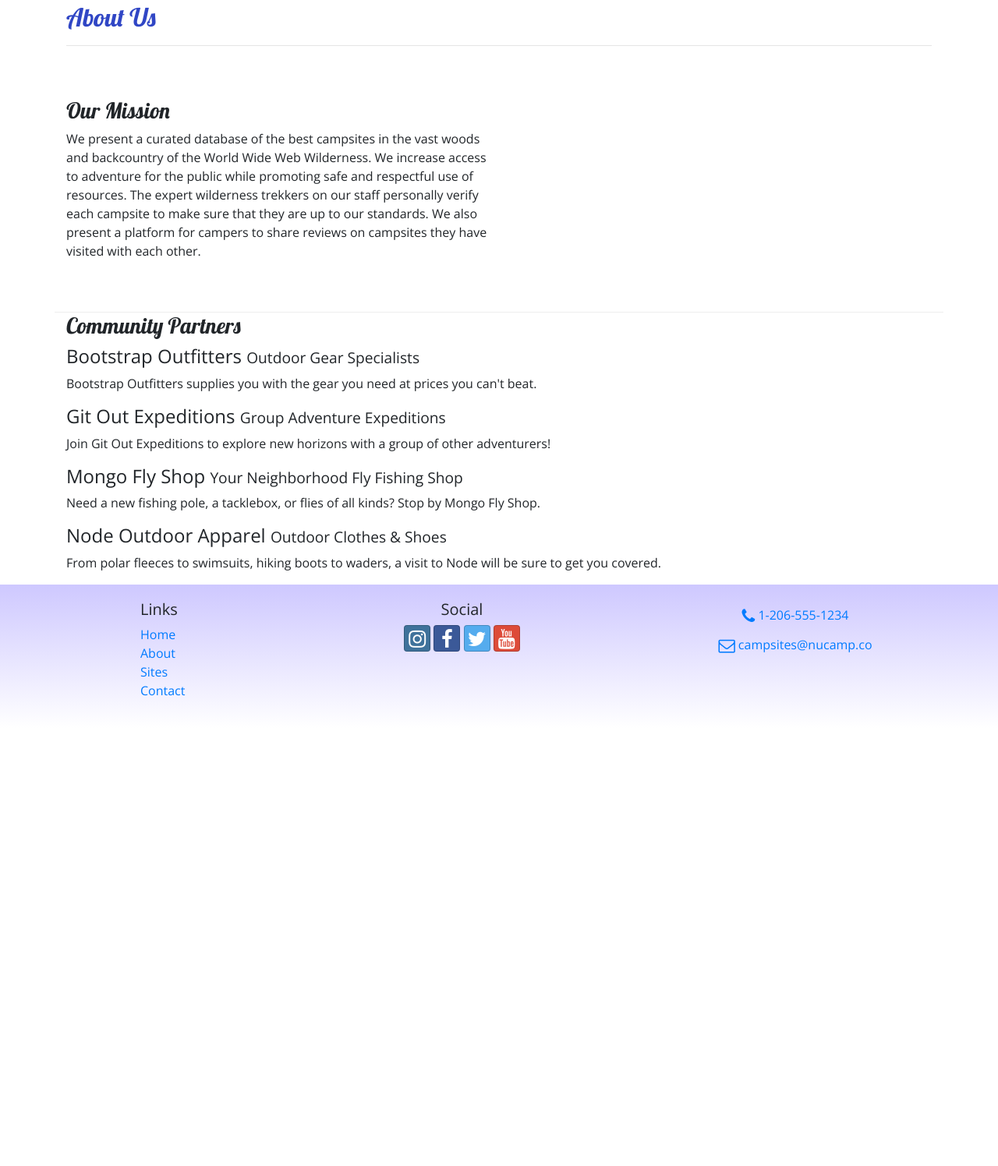
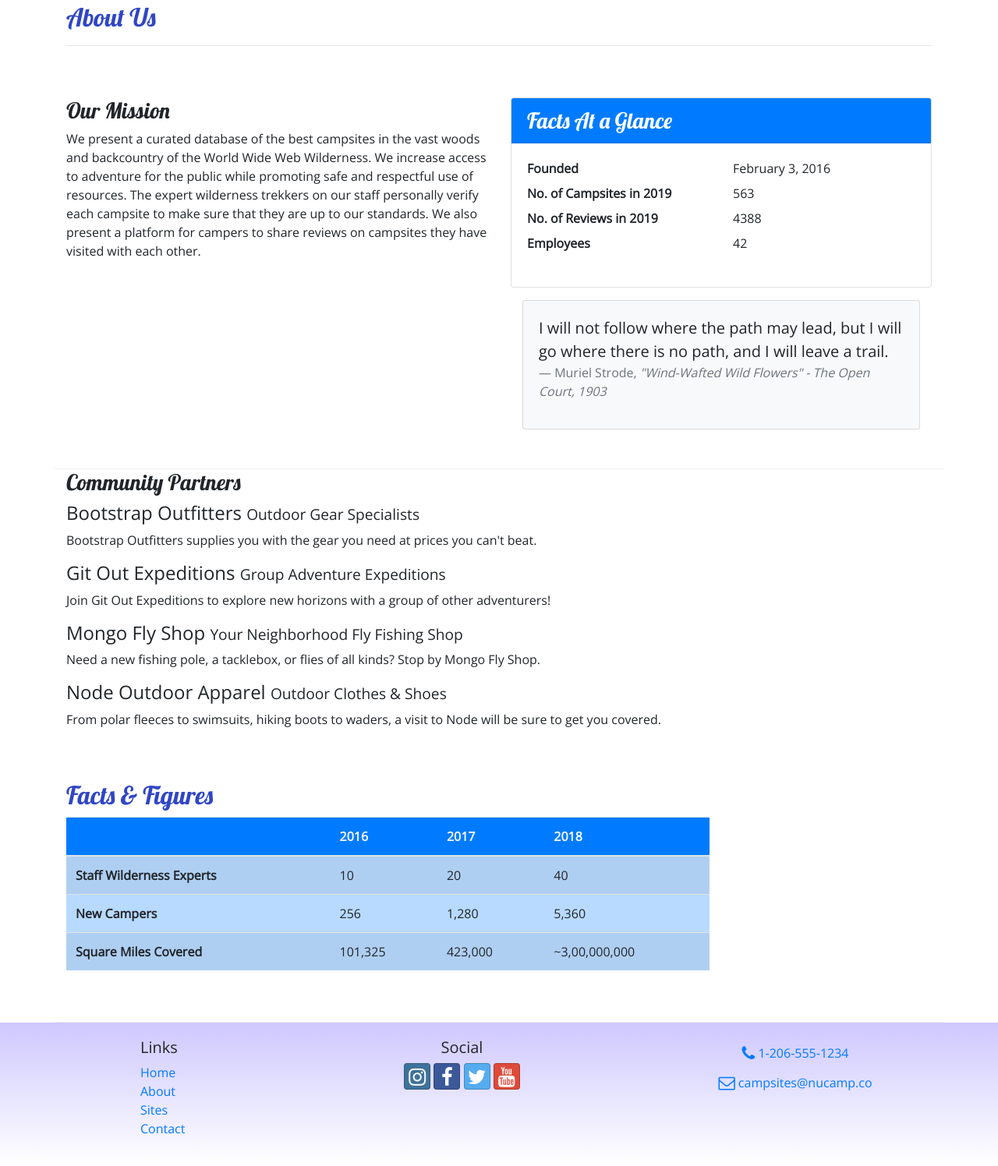
Before and after one commit to tvang8394/nucampsites, a website: page aboutus.html in a window 1280 px wide. Shown: the part 279-1775 px from the top of the page at 78% size. Before the commit the page ends 1213 px from the top, so only its background shows below. Drawn offline with nearby package versions, Linux system fonts and the light colour scheme.

Commit message:
Tables and Cards

```diff
--- a/aboutus.html
+++ b/aboutus.html
@@ -37,10 +37,12 @@
             </button>
             <div class="collapse navbar-collapse" id="nucampNavbar">
                 <ul class="navbar-nav">
-                    <li class="nav-item active"><a class="nav-link" href="index.html"><i class="fa fa-home fa-lg"> </i> Home</a></li>
+                    <li class="nav-item active"><a class="nav-link" href="index.html"><i class="fa fa-home fa-lg"> </i>
+                            Home</a></li>
                     <li class="nav-item"><a class="nav-link" href="#"><i class="fa fa-info fa-lg"> </i> About</a></li>
                     <li class="nav-item"><a class="nav-link" href="#"><i class="fa fa-list fa-lg"> </i> Sites</a></li>
-                    <li class="nav-item"><a class="nav-link" href="contactus.html"><i class="fa fa-address-card fa-lg"> </i> Contact</a></li>
+                    <li class="nav-item"><a class="nav-link" href="contactus.html"><i class="fa fa-address-card fa-lg">
+                            </i> Contact</a></li>
                 </ul>
             </div>
         </div>
@@ -65,7 +67,42 @@
         <div class="row row-content">
             <div class="col col-lg-6">
                 <h3>Our Mission</h3>
-                <p>We present a curated database of the best campsites in the vast woods and backcountry of the World Wide Web Wilderness. We increase access to adventure for the public while promoting safe and respectful use of resources. The expert wilderness trekkers on our staff personally verify each campsite to make sure that they are up to our standards. We also present a platform for campers to share reviews on campsites they have visited with each other.</p>
+                <p>We present a curated database of the best campsites in the vast woods and backcountry of the World
+                    Wide Web Wilderness. We increase access to adventure for the public while promoting safe and
+                    respectful use of resources. The expert wilderness trekkers on our staff personally verify each
+                    campsite to make sure that they are up to our standards. We also present a platform for campers to
+                    share reviews on campsites they have visited with each other.</p>
+            </div>
+            <div class="col-sm-6">
+                <div class="card">
+                    <h3 class="card-header bg-primary text-white">Facts At a Glance</h3>
+                    <div class="card-body">
+                        <dl class="row">
+                            <dt class="col-6">Founded</dt>
+                            <dd class="col-6">February 3, 2016</dd>
+                            <dt class="col-6">No. of Campsites in 2019</dt>
+                            <dd class="col-6">563</dd>
+                            <dt class="col-6">No. of Reviews in 2019</dt>
+                            <dd class="col-6">4388</dd>
+                            <dt class="col-6">Employees</dt>
+                            <dd class="col-6">42</dd>
+                        </dl>
+                    </div>
+                </div>
+
+                <div class="col">
+                    <div class="card card-body bg-light mt-3">
+                        <blockquote class="blockquote">
+                            <p class="mb-0">I will not follow where the path may lead, but I will go where there is no
+                                path,
+                                and I will leave a trail.</p>
+                            <footer class="blockquote-footer">Muriel Strode,
+                                <cite title="Source Title">"Wind-Wafted Wild Flowers" -
+                                    The Open Court, 1903</cite>
+                            </footer>
+                        </blockquote>
+                    </div>
+                </div>
             </div>
         </div>
 
@@ -73,18 +110,64 @@
             <div class="col-12">
                 <h3>Community Partners</h3>
                 <h4>Bootstrap Outfitters <small>Outdoor Gear Specialists</small></h4>
-                <p class="d-none d-sm-block">Bootstrap Outfitters supplies you with the gear you need at prices you can't beat.</p>
+                <p class="d-none d-sm-block">Bootstrap Outfitters supplies you with the gear you need at prices you
+                    can't
+                    beat.</p>
                 <h4>Git Out Expeditions <small>Group Adventure Expeditions</small></h4>
-                <p class="d-none d-sm-block">Join Git Out Expeditions to explore new horizons with a group of other adventurers!</p>
+                <p class="d-none d-sm-block">Join Git Out Expeditions to explore new horizons with a group of other
+                    adventurers!</p>
                 <h4>Mongo Fly Shop <small>Your Neighborhood Fly Fishing Shop</small></h4>
-                <p class="d-none d-sm-block">Need a new fishing pole, a tacklebox, or flies of all kinds? Stop by Mongo Fly Shop.</p>
+                <p class="d-none d-sm-block">Need a new fishing pole, a tacklebox, or flies of all kinds? Stop by Mongo
+                    Fly
+                    Shop.</p>
                 <h4>Node Outdoor Apparel <small>Outdoor Clothes & Shoes</small></h4>
-                <p class="d-none d-sm-block">From polar fleeces to swimsuits, hiking boots to waders, a visit to Node will be sure to get you covered.</p>
+                <p class="d-none d-sm-block">From polar fleeces to swimsuits, hiking boots to waders, a visit to Node
+                    will
+                    be sure to get you covered.</p>
+            </div>
+        </div>
+
+        <div class="row row-content">
+            <div class="col-sm-9">
+            	<h2>Facts &amp; Figures</h2>
+            	<div class="table-responsive">
+               	    <table class="table table-striped">
+	                <thead>
+	                    <tr class="bg-primary text-light">
+	                        <th></th>
+	                        <th>2016</th>
+	                        <th>2017</th>
+	                        <th>2018</th>
+	                    </tr>
+                    	</thead>
+	                <tbody class="table-primary">
+                            <tr>
+                                <th>Staff Wilderness Experts</th>
+                                <td>10</td>
+                                <td>20</td>
+                                <td>40</td>
+                            </tr>
+                            <tr>
+                                <th>New Campers</th>
+                                <td>256</td>
+                                <td>1,280</td>
+                                <td>5,360</td>
+                            </tr>
+                            <tr>
+                                <th>Square Miles Covered</th>
+                                <td>101,325</td>
+                                <td>423,000</td>
+                                <td>~3,00,000,000</td>
+                            </tr>
+                        </tbody>
+                    </table>
                 </div>
             </div>
        </div>
 
-    <footer>
+    </div>
+
+    <footer class="site-footer">
         <div class="container">
             <div class="row">
                 <div class="col-4 col-sm-2 offset-1">
--- a/css/styles.css
+++ b/css/styles.css
@@ -14,7 +14,7 @@
     color: #CEC8FF;
 }
 
-footer {
+.site-footer {
     background-image: linear-gradient(#CEC8FF, white);
     padding: 20px 0;
 }
```
Also changed, not shown: index.html (+1 -1 lines). Lines whose indentation alone changed are shown as unchanged.
